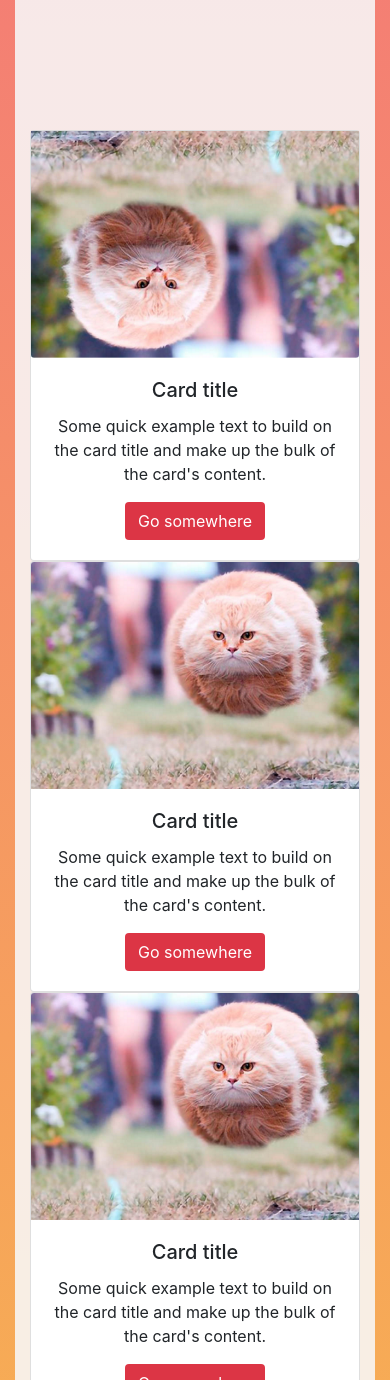
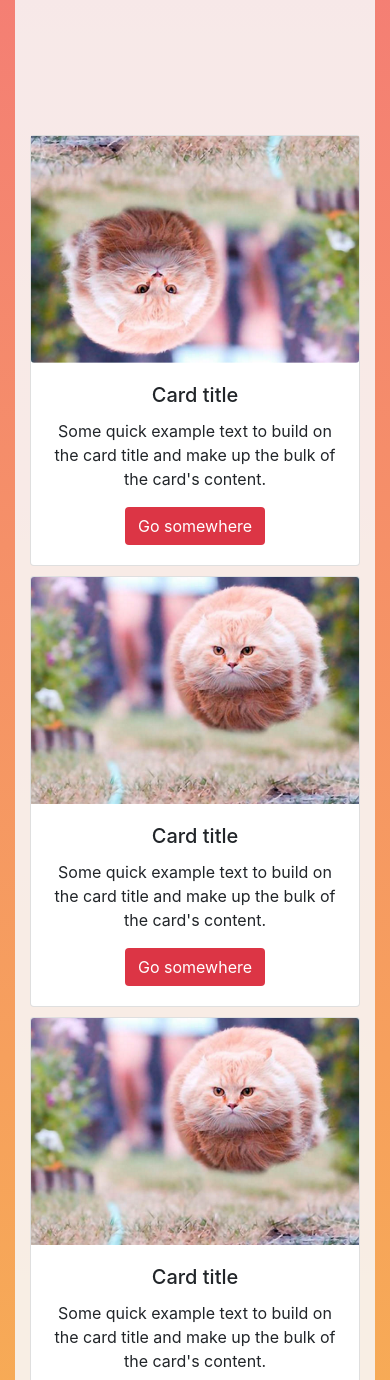
Before and after one commit to nakasaky55/cd-pricingpage, a plain HTML site: page index.html in a window 390 px wide. Shown: the part 620-2000 px from the top of the page. Drawn offline with nearby package versions, Linux system fonts and the light colour scheme.

Commit message:
adjust card column and gap

```diff
--- a/css/style.css
+++ b/css/style.css
@@ -32,6 +32,7 @@
 
 .custom-card{
     width: 100% !important;
+    margin:5px 0;
 }
 
 .custom-form{
--- a/index.html
+++ b/index.html
@@ -98,7 +98,7 @@
 
         <div class="container container-custom">
             <div class="row row-custom">
-                <div class="col-lg-4 col-md-4">
+                <div class="col-lg-4 col-md-12">
                     <div class="card custom-card" style="width: 18rem;">
                         <img src="img/cat.png" class="card-img-top" alt="..." style="transform: rotate(180deg)">
                         <div class="card-body">
@@ -109,7 +109,7 @@
                         </div>
                     </div>
                 </div>
-                <div class="col-lg-4 col-md-4">
+                <div class="col-lg-4 col-md-12">
                     <div class="card custom-card" style="width: 18rem;">
                         <img src="img/cat.png" class="card-img-top" alt="...">
                         <div class="card-body">
@@ -120,7 +120,7 @@
                         </div>
                     </div>
                 </div>
-                <div class="col-lg-4 col-md-4">
+                <div class="col-lg-4 col-md-12">
                     <div class="card custom-card" style="width: 18rem;">
                         <img src="img/cat.png" class="card-img-top" alt="...">
                         <div class="card-body">
```
